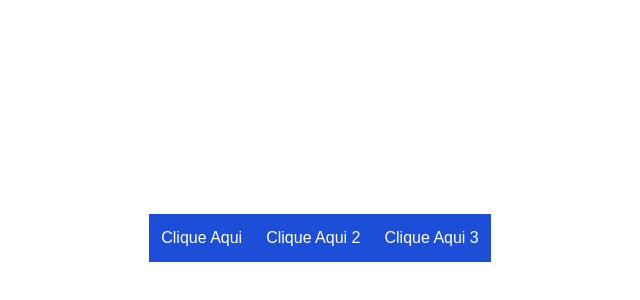
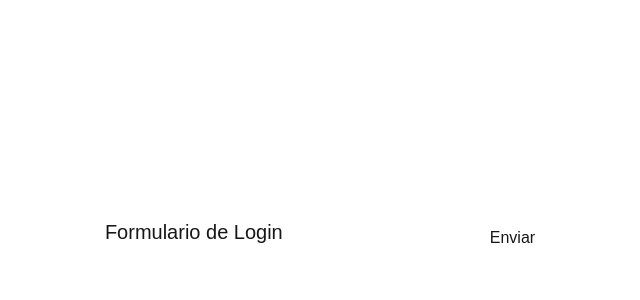
Before and after one commit to ewertonfranca94/react-aulas, a Next.js app: page / in a window 1280 px wide. Shown: the part 162-462 px from the top of the page, without its empty margins (320-960 px from the left). Built offline with nearby package versions, Linux system fonts and the light colour scheme.

Commit message:
Exemplo de PreventDefault

```diff
--- a/src/app/page.tsx
+++ b/src/app/page.tsx
@@ -1,19 +1,21 @@
 "use client"
 
-import { CustomButtom } from "@/componentes/CustomButton";
+import { FormEvent } from "react";
 
 const Page = () => {
 
-  const handleButton1 = () => alert('Clicou no botão 1');
-  const handleButton2 = () => alert('Clicou no botão 2');
-  const handleButton3 = () => alert('Clicou no botão 3');
+  const handleFormSubmit = (event: FormEvent<HTMLFormElement>) => {
+    event.preventDefault();
+    alert('opa mandando...')
+  }
 
   return (
     <div className="w-screen h-screen flex justify-center items-center">
-      <CustomButtom label="Clique Aqui"   cliquei={handleButton1}/>
-      <CustomButtom label="Clique Aqui 2" cliquei={handleButton2}/>
-      <CustomButtom label="Clique Aqui 3" cliquei={handleButton3}/>
-
+      <h1 className="text-xl mb-3">Formulario de Login</h1>
+      <form onSubmit={handleFormSubmit}>
+        <input type="text" />
+        <input type="submit" value="Enviar"/>
+      </form>
     </div>
 
   );
```
